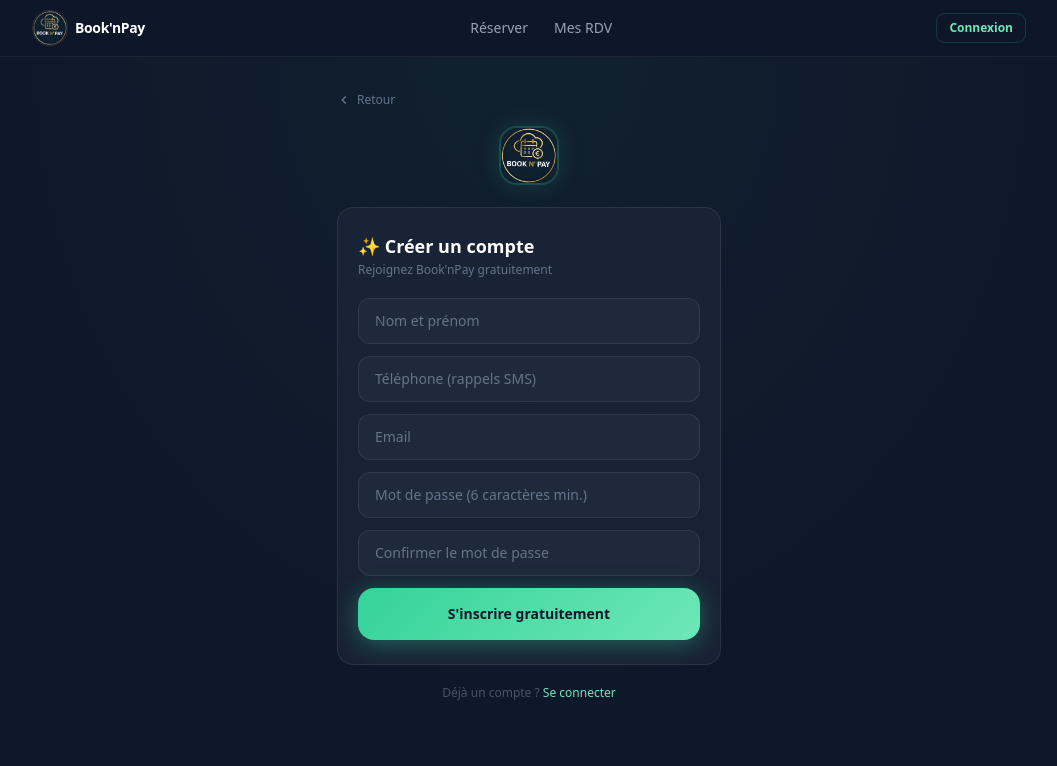
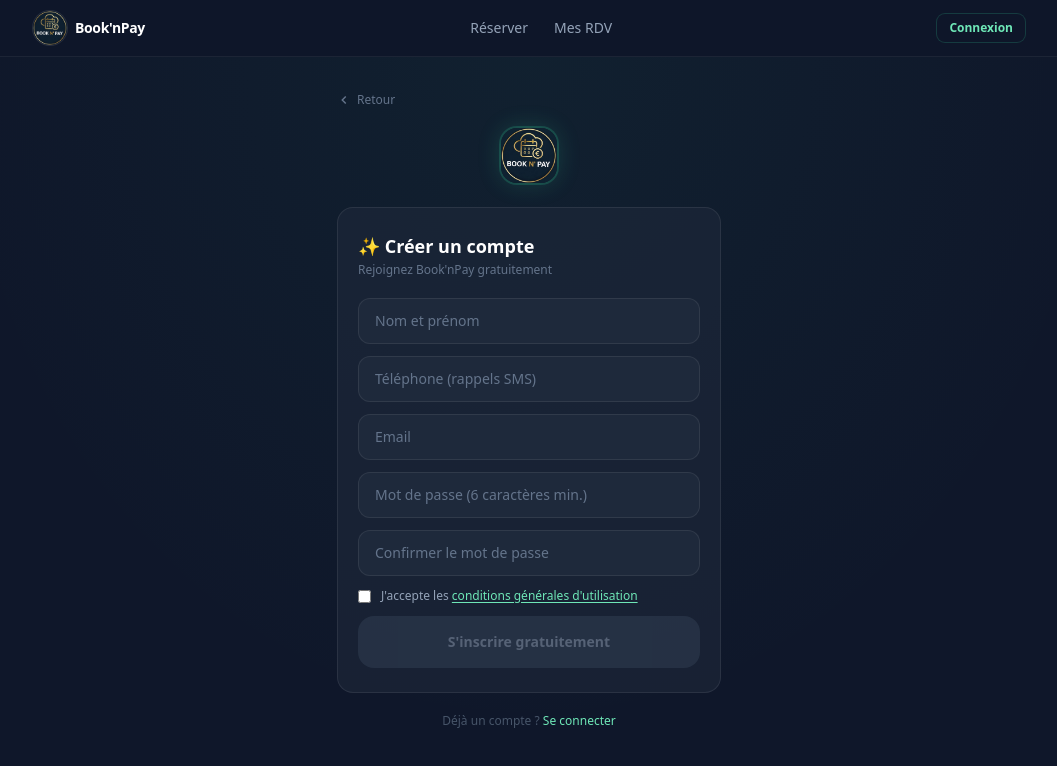
Before and after one commit to leccepierre5-lab/book-n-pay, a Next.js app: page /inscription in a window 1280 px wide. Shown: the top 766 px of the page, without its empty margins (111-1168 px from the left). Built offline with nearby package versions, Linux system fonts and the light colour scheme; no server answers.

Commit message:
feat: case acceptation CGU obligatoire (inscription + candidature pro) avec preuve en base

```diff
--- a/src/app/api/auth/register/route.ts
+++ b/src/app/api/auth/register/route.ts
@@ -3,6 +3,7 @@
 import { sendEmail, emailTemplate, escapeHtml } from '@/lib/email/send';
 import { checkRateLimit, getClientIp } from '@/lib/rate-limit';
 import { logAndRespond, logAndRespondAuthError } from '@/lib/api-error';
+import { CGU_VERSION } from '@/lib/legal';
 
 const COMBINING_MARKS = /[̀-ͯ]/g;
 
@@ -26,9 +27,12 @@
       return NextResponse.json({ error: 'Trop de tentatives, réessaie dans quelques minutes.' }, { status: 429 });
     }
 
-    const { email, password, name, phone, referralCode } = await req.json();
+    const { email, password, name, phone, referralCode, cguAccepted } = await req.json();
     if (!email || !password) {
       return NextResponse.json({ error: 'email et password requis' }, { status: 400 });
+    }
+    if (cguAccepted !== true) {
+      return NextResponse.json({ error: 'Vous devez accepter les CGU/CGV pour créer un compte.' }, { status: 400 });
     }
 
     const supabase = createServiceRoleClient();
@@ -71,6 +75,11 @@
       .eq('id', userId)
       .maybeSingle();
 
+    const userUpdate: Record<string, unknown> = {
+      cgu_accepted_at: new Date().toISOString(),
+      cgu_version: CGU_VERSION,
+    };
+
     if (existingUser && !existingUser.referral_code) {
       let code = '';
       for (let i = 0; i < 5; i++) {
@@ -94,11 +103,11 @@
         if (referrer) referredBy = referrer.id;
       }
 
-      await supabase
-        .from('app_users')
-        .update({ referral_code: code, ...(referredBy ? { referred_by: referredBy } : {}) })
-        .eq('id', userId);
+      userUpdate.referral_code = code;
+      if (referredBy) userUpdate.referred_by = referredBy;
     }
+
+    await supabase.from('app_users').update(userUpdate).eq('id', userId);
 
     // Email de confirmation via Resend (domaine book-n-pay.com vérifié, DKIM OK)
     const firstName = ((name || '').trim().split(' ')[0]) || 'toi';
--- a/src/components/auth/RegisterForm.tsx
+++ b/src/components/auth/RegisterForm.tsx
@@ -2,6 +2,7 @@
 import { useState } from 'react';
 import { useRouter } from 'next/navigation';
 import { useSearchParams } from 'next/navigation';
+import Link from 'next/link';
 
 export default function RegisterForm() {
   const router = useRouter();
@@ -16,11 +17,16 @@
   const [loading, setLoading] = useState(false);
   const [error, setError] = useState<string | null>(null);
   const [emailSent, setEmailSent] = useState(false);
+  const [acceptedCgu, setAcceptedCgu] = useState(false);
 
   const handleSubmit = async (e: React.FormEvent) => {
     e.preventDefault();
     if (password !== confirmPassword) {
       setError('Les mots de passe ne correspondent pas.');
+      return;
+    }
+    if (!acceptedCgu) {
+      setError('Vous devez accepter les CGU/CGV pour créer un compte.');
       return;
     }
     setLoading(true);
@@ -35,6 +41,7 @@
         name: fullName.trim(),
         phone,
         referralCode: referralCode || null,
+        cguAccepted: acceptedCgu,
       }),
     });
 
@@ -128,6 +135,27 @@
         required
         className={inputClass}
       />
+      <label className="flex items-start gap-2.5 text-xs text-slate-400 cursor-pointer">
+        <input
+          type="checkbox"
+          checked={acceptedCgu}
+          onChange={(e) => setAcceptedCgu(e.target.checked)}
+          required
+          className="mt-0.5 accent-mint-500"
+        />
+        <span>
+          J&apos;accepte les{' '}
+          <Link
+            href="/cgu"
+            target="_blank"
+            rel="noopener noreferrer"
+            className="text-mint-400 underline underline-offset-2 hover:text-mint-300"
+          >
+            conditions générales d&apos;utilisation
+          </Link>
+        </span>
+      </label>
+
       {error && (
         <div className="rounded-xl bg-red-950/40 border border-red-500/20 px-3 py-2.5">
           <p className="text-xs text-red-400">{error}</p>
@@ -135,12 +163,12 @@
       )}
       <button
         type="submit"
-        disabled={loading}
+        disabled={loading || !acceptedCgu}
         className="w-full rounded-2xl py-4 font-semibold text-navy-950 text-sm transition-all duration-200 disabled:opacity-50 hover:scale-[1.01] active:scale-[0.99]"
         style={{
-          background: loading ? '#334155' : 'linear-gradient(135deg, #34d399, #6ee7b7)',
-          boxShadow: loading ? 'none' : '0 4px 24px rgba(52,211,153,0.4)',
-          color: loading ? '#94a3b8' : undefined,
+          background: loading || !acceptedCgu ? '#334155' : 'linear-gradient(135deg, #34d399, #6ee7b7)',
+          boxShadow: loading || !acceptedCgu ? 'none' : '0 4px 24px rgba(52,211,153,0.4)',
+          color: loading || !acceptedCgu ? '#94a3b8' : undefined,
         }}
       >
         {loading ? 'Création...' : "S'inscrire gratuitement"}
--- a/src/components/partner/PartnerApplicationForm.tsx
+++ b/src/components/partner/PartnerApplicationForm.tsx
@@ -1,6 +1,8 @@
 'use client';
 import { useState } from 'react';
+import Link from 'next/link';
 import { createClient } from '@/lib/supabase/client';
+import { CGU_VERSION } from '@/lib/legal';
 
 const CATEGORIES = [
   { value: 'beaute', label: 'Beauté', sub: 'Coiffure, esthétique, barber, onglerie…' },
@@ -53,6 +55,7 @@
   const [submitted, setSubmitted] = useState(false);
   const [loading, setLoading] = useState(false);
   const [error, setError] = useState<string | null>(null);
+  const [acceptedCgu, setAcceptedCgu] = useState(false);
 
   const handleSubmit = async (e: React.FormEvent) => {
     e.preventDefault();
@@ -62,6 +65,7 @@
       return;
     }
     if (!bookingsEstimate) { setError('Sélectionnez votre volume estimé de réservations.'); return; }
+    if (!acceptedCgu) { setError('Vous devez accepter les CGU/CGV pour envoyer votre candidature.'); return; }
     setLoading(true);
     setError(null);
     const supabase = createClient();
@@ -77,6 +81,8 @@
       category_label: category === 'autre' ? (categoryLabel.trim() || null) : null,
       type: bizType.trim() || null,
       monthly_bookings_estimate: bookingsEstimate,
+      cgu_accepted_at: new Date().toISOString(),
+      cgu_version: CGU_VERSION,
     });
     if (insertError) {
       setError(insertError.message);
@@ -251,6 +257,27 @@
         <input placeholder="Site web" value={form.website} onChange={(e) => setForm({ ...form, website: e.target.value })} className={inputClass} />
       </section>
 
+      <label className="flex items-start gap-2.5 text-xs text-slate-400 cursor-pointer">
+        <input
+          type="checkbox"
+          checked={acceptedCgu}
+          onChange={(e) => setAcceptedCgu(e.target.checked)}
+          required
+          className="mt-0.5 accent-mint-500"
+        />
+        <span>
+          J&apos;accepte les{' '}
+          <Link
+            href="/cgu"
+            target="_blank"
+            rel="noopener noreferrer"
+            className="text-mint-400 underline underline-offset-2 hover:text-mint-300"
+          >
+            conditions générales d&apos;utilisation
+          </Link>
+        </span>
+      </label>
+
       {error && (
         <div className="rounded-xl bg-red-950/40 border border-red-500/20 px-3 py-2.5">
           <p className="text-xs text-red-400">{error}</p>
@@ -259,12 +286,12 @@
 
       <button
         type="submit"
-        disabled={loading}
+        disabled={loading || !acceptedCgu}
         className="w-full rounded-2xl py-4 font-semibold text-navy-950 text-sm transition-all duration-200 disabled:opacity-50 hover:scale-[1.01] active:scale-[0.99]"
         style={{
-          background: loading ? '#334155' : 'linear-gradient(135deg, #34d399, #6ee7b7)',
-          boxShadow: loading ? 'none' : '0 4px 24px rgba(52,211,153,0.4)',
-          color: loading ? '#94a3b8' : undefined,
+          background: loading || !acceptedCgu ? '#334155' : 'linear-gradient(135deg, #34d399, #6ee7b7)',
+          boxShadow: loading || !acceptedCgu ? 'none' : '0 4px 24px rgba(52,211,153,0.4)',
+          color: loading || !acceptedCgu ? '#94a3b8' : undefined,
         }}
       >
         {loading ? 'Envoi...' : 'Continuer →'}
--- /dev/null
+++ b/src/lib/legal.ts
@@ -0,0 +1,4 @@
+// Version affichée sur /cgu ("Dernière mise à jour") — à incrémenter à chaque
+// changement de texte pour que cgu_accepted_at/cgu_version restent traçables
+// et opposables même après une modification future des CGU.
+export const CGU_VERSION = '2026-06';
```
